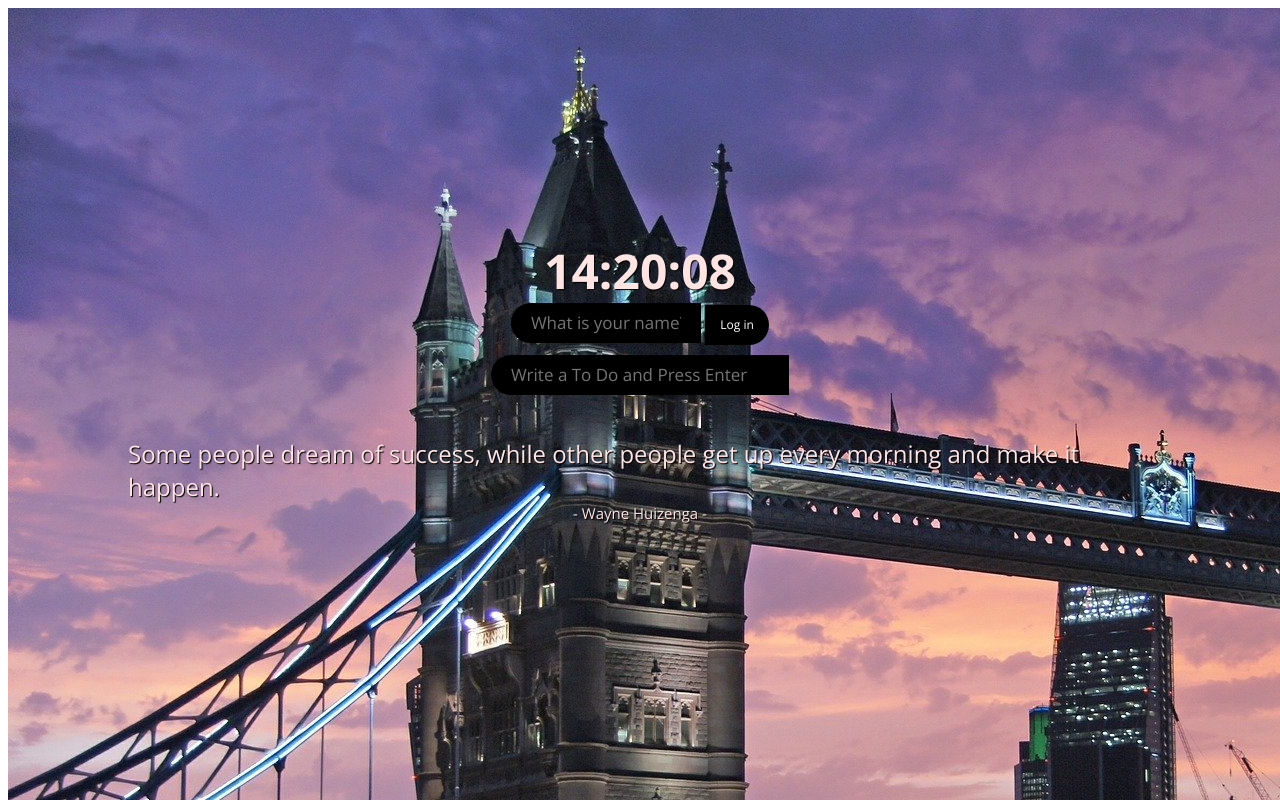
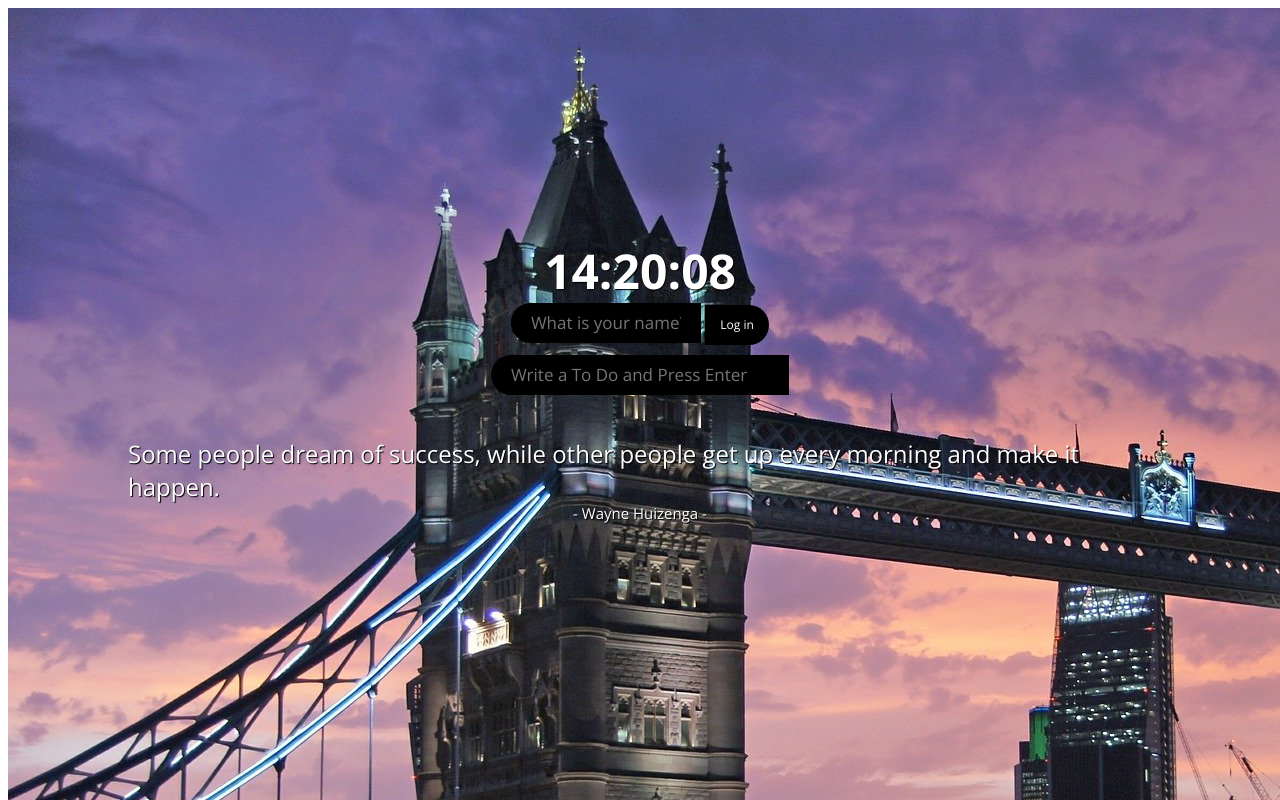
Before and after one commit to toughhyeok/momentum_app, a plain HTML site: page index.html in a window 1280 px wide. Shown: the top 800 px of the page. Drawn offline with nearby package versions, Linux system fonts and the light colour scheme.

Commit message:
change clock/quote font color

```diff
--- a/css/style.css
+++ b/css/style.css
@@ -29,7 +29,7 @@ body img {
     font-size: 48px;
     margin: 0;
     text-shadow:1px 1px 1px #000;
-    color: rgb(255, 228, 228);
+    color: #fff;
 }
 
 #login-form input:first-child {
@@ -142,7 +142,7 @@ ul li button {
 
 #weather {
     text-shadow:1px 1px 1px #000;
-    color: rgb(255, 228, 228);
+    color: #fff;
 }
 
 #quote {
@@ -153,7 +153,6 @@ ul li button {
     align-items: center;
     flex-direction: column;
     text-shadow:1px 1px 1px #000;
-    color: rgb(255, 228, 228);
 }
 
 #quote span:last-child {
```
